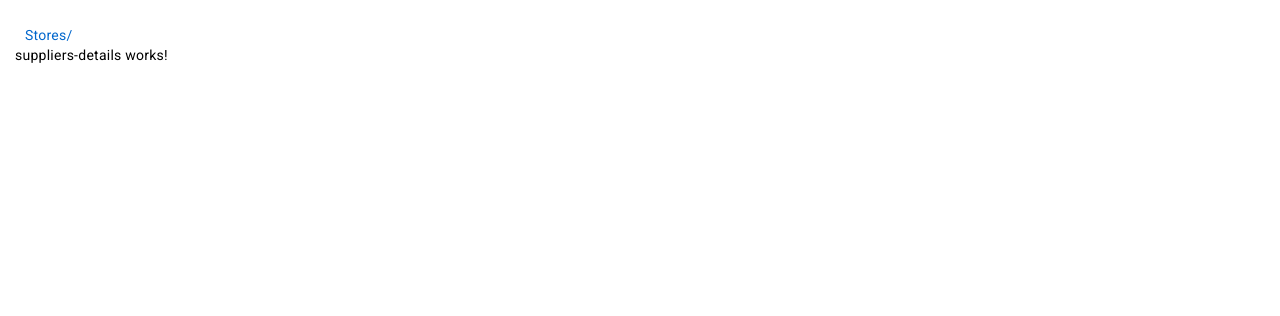
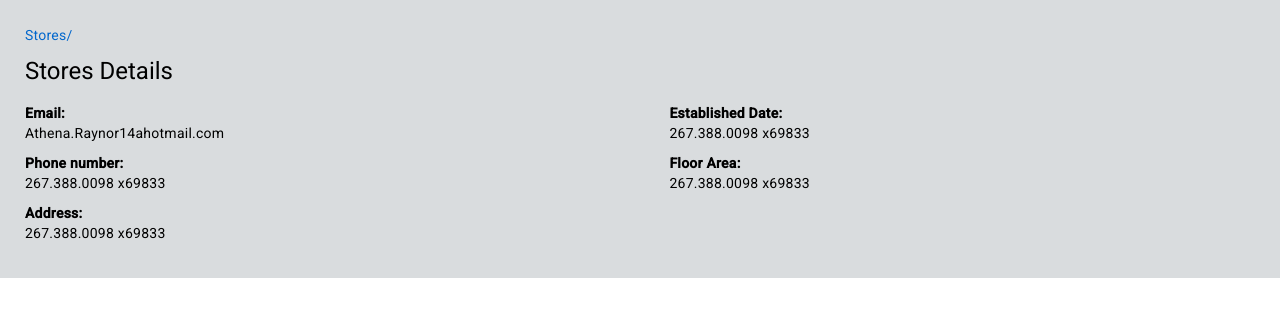
Before and after one commit to Anarhi916/Angular-app, an Angular app: page /supplier/1 in a window 1280 px wide. Shown: the top 316 px of the page. Built offline with nearby package versions, Linux system fonts and the light colour scheme.

Commit message:
ui enhancements

```diff
--- a/src/app/app-routing.module.ts
+++ b/src/app/app-routing.module.ts
@@ -1,7 +1,7 @@
 import { NgModule } from '@angular/core';
 import { RouterModule, Routes } from '@angular/router';
 import { StoresPageComponent } from './pages/stores-page/stores-page.component';
-import { SuppliersDetailsComponent } from './pages/suppliers-details/suppliers-details.component';
+import { StoresDetailsComponent } from './pages/stores-details/stores-details.component';
 
 const routes: Routes = [
   {
@@ -10,7 +10,7 @@ const routes: Routes = [
   },
   {
     path: 'supplier/:id',
-    component: SuppliersDetailsComponent,
+    component: StoresDetailsComponent,
   },
 ];
 
--- a/src/app/app.component.scss
+++ b/src/app/app.component.scss
@@ -1,11 +1,10 @@
 .breadcrumbs {
   display: block;
-  margin-top: 10px;
-  margin-left: 10px;
   text-decoration: none;
   color: #0066cc;
 }
 
 .container {
-  padding: 15px;
+  padding: 25px;
+  background-color: #d9dcde;
 }
--- a/src/app/app.module.ts
+++ b/src/app/app.module.ts
@@ -6,7 +6,7 @@ import { AppRoutingModule } from './app-routing.module';
 import { BrowserAnimationsModule } from '@angular/platform-browser/animations';
 import { MatButtonModule } from '@angular/material/button';
 import { StoresPageComponent } from './pages/stores-page/stores-page.component';
-import { SuppliersDetailsComponent } from './pages/suppliers-details/suppliers-details.component';
+import { StoresDetailsComponent } from './pages/stores-details/stores-details.component';
 import { StoresTableComponent } from './components/stores-table/stores-table.component';
 import { MatCheckboxModule } from '@angular/material/checkbox';
 import { MatTableModule } from '@angular/material/table';
@@ -49,7 +49,7 @@ import { MatNativeDateModule } from '@angular/material/core';
   declarations: [
     AppComponent,
     StoresPageComponent,
-    SuppliersDetailsComponent,
+    StoresDetailsComponent,
     StoresTableComponent,
     DeleteDialogComponent,
     CreateStoreDialogComponent,
--- a/src/app/components/stores-table/stores-table.component.html
+++ b/src/app/components/stores-table/stores-table.component.html
@@ -1,13 +1,4 @@
 <div class="sticky-toolbar">
-  <mat-form-field>
-    <mat-label>Filter</mat-label>
-    <input
-      matInput
-      (keyup)="applyFilter($event)"
-      placeholder="Search..."
-      #input
-    />
-  </mat-form-field>
   <div class="toolbar-buttons">
     <button (click)="createStorePress()" mat-button color="primary">
       Create
@@ -21,6 +12,15 @@
       Delete
     </button>
   </div>
+  <mat-form-field>
+    <mat-label>Filter</mat-label>
+    <input
+      matInput
+      (keyup)="applyFilter($event)"
+      placeholder="Search..."
+      #input
+    />
+  </mat-form-field>
 </div>
 <table mat-table [dataSource]="dataSource" class="mat-elevation-z8">
   <ng-container matColumnDef="select">
--- a/src/app/components/stores-table/stores-table.component.scss
+++ b/src/app/components/stores-table/stores-table.component.scss
@@ -22,8 +22,8 @@ table {
 .sticky-toolbar {
   position: sticky;
   top: 0;
-  background-color: white;
   z-index: 1000;
+  background-color: #d9dcde;
 }
 
 .sticky-table-header {
--- /dev/null
+++ b/src/app/pages/stores-details/stores-details.component.html
@@ -0,0 +1,17 @@
+<h1 class="title">{{ title }}</h1>
+<div class="label-block">
+  <div class="text-column">
+    <label class="label">Email:</label>
+    <span class="text">Athena.Raynor14аhotmail.com</span>
+    <label class="label">Phone number:</label>
+    <span class="text">267.388.0098 x69833</span>
+    <label class="label">Address:</label>
+    <span class="text">267.388.0098 x69833</span>
+  </div>
+  <div class="text-column">
+    <label class="label">Established Date:</label>
+    <span class="text">267.388.0098 x69833</span>
+    <label class="label">Floor Area:</label>
+    <span class="text">267.388.0098 x69833</span>
+  </div>
+</div>
--- /dev/null
+++ b/src/app/pages/stores-details/stores-details.component.scss
@@ -0,0 +1,19 @@
+.title {
+  margin-top: 10px;
+}
+.label-block {
+  display: flex;
+}
+
+.label {
+  font-weight: bold;
+}
+
+.text-column {
+  flex-grow: 1;
+}
+
+.text {
+  display: block;
+  margin-bottom: 10px;
+}
--- /dev/null
+++ b/src/app/pages/stores-details/stores-details.component.ts
@@ -0,0 +1,10 @@
+import { Component } from '@angular/core';
+
+@Component({
+  selector: 'app-stores-details',
+  templateUrl: './stores-details.component.html',
+  styleUrl: './stores-details.component.scss',
+})
+export class StoresDetailsComponent implements OnInit {
+  title: string = 'Stores Details';
+}
--- a/src/app/pages/stores-page/stores-page.component.scss
+++ b/src/app/pages/stores-page/stores-page.component.scss
@@ -1,4 +1,3 @@
 .title {
   margin-top: 10px;
-  margin-left: 10px;
 }
--- a/src/app/pages/suppliers-details/suppliers-details.component.html
+++ /dev/null
@@ -1 +0,0 @@
-<p>suppliers-details works!</p>
```
Also changed, not shown: src/app/pages/suppliers-details/suppliers-details.component.ts (deleted, +0 -10 lines), src/app/pages/suppliers-details/suppliers-details.component.scss (deleted).
